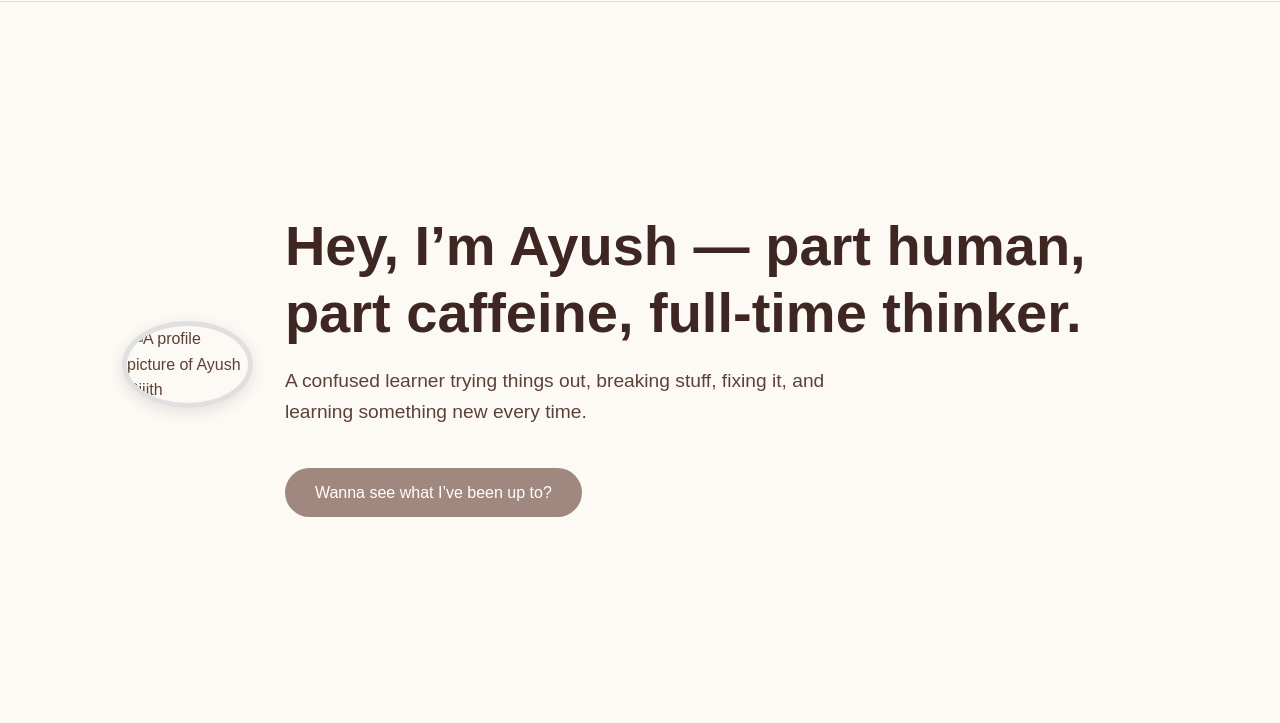
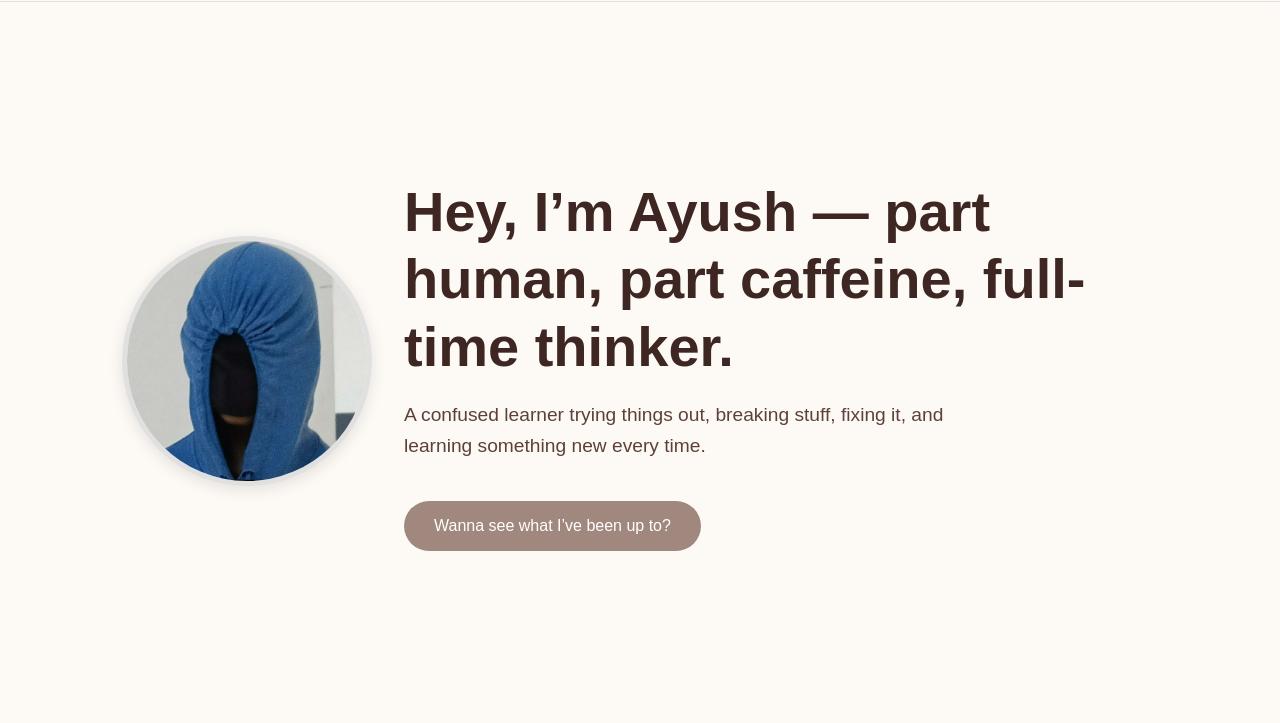
Before and after one commit to snappyfingurz/portfolio, a plain HTML site: page index.html in a window 1280 px wide. Shown: the part 77-800 px from the top of the page. Drawn offline with Linux system fonts and the light colour scheme; the site is published under a folder, as on GitHub Pages, so addresses that start at the root find nothing.

Commit message:
Update index.html

```diff
--- a/index.html
+++ b/index.html
@@ -366,7 +366,7 @@
             <div class="container">
                 <div class="hero-content">
                     <div class="hero-image">
-                        <img src="/myphoto.jpeg" alt="A profile picture of Ayush Rijith">
+                        <img src="myphoto.jpeg" alt="A profile picture of Ayush Rijith">
                     </div>
                     <div class="hero-text">
                         <h1>Hey, I’m Ayush — part human, part caffeine, full-time thinker.</h1>
```
